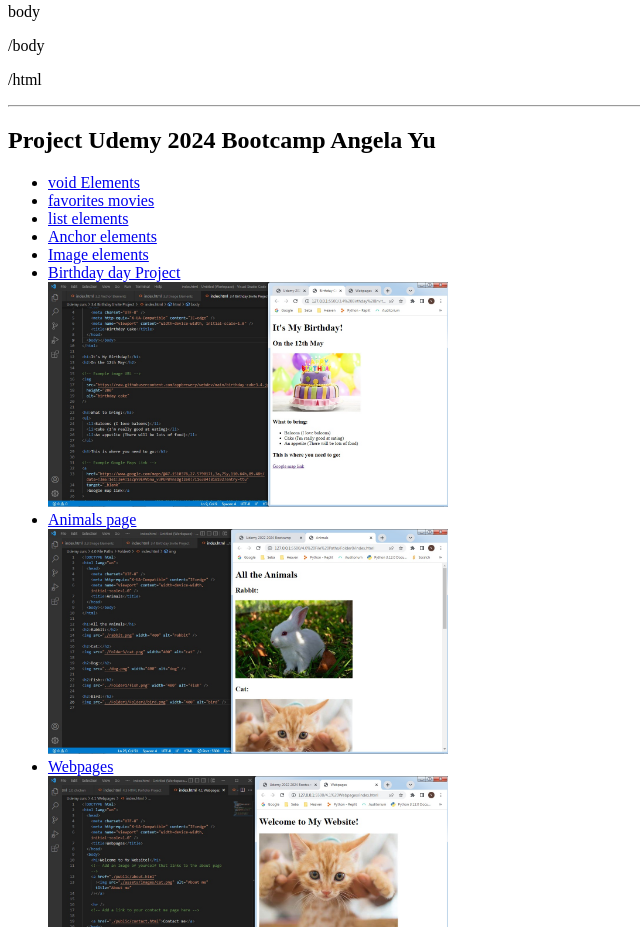
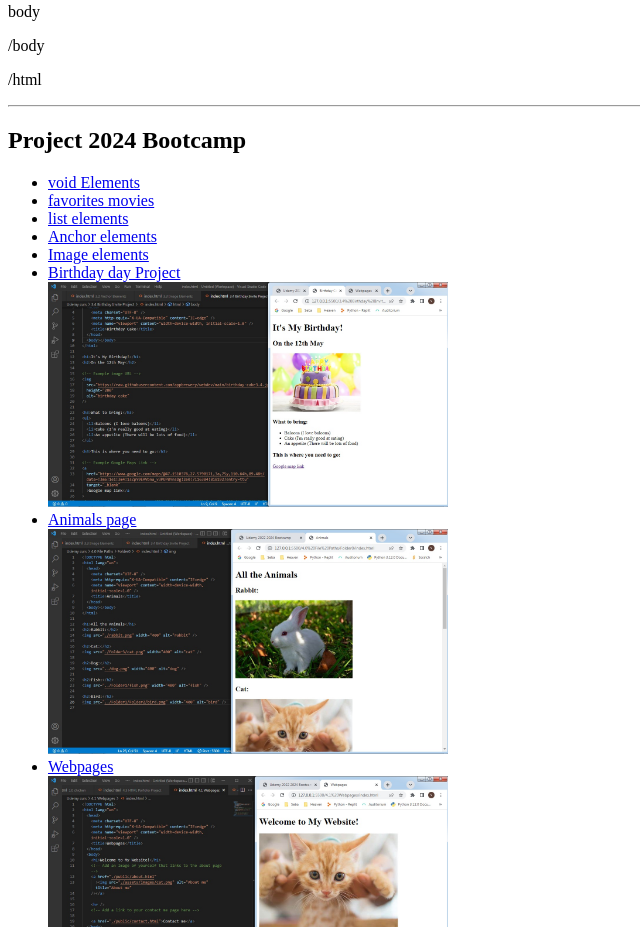
Before and after one commit to ValyDimi/my-1st-html-portofolio, a plain HTML site: page index.html in a window 1280 px wide. Shown: the part 1098-2025 px from the top of the page, without its empty margins (0-640 px from the left). Drawn offline with Linux system fonts and the light colour scheme.

Commit message:
Update index.html

```diff
--- a/index.html
+++ b/index.html
@@ -63,7 +63,7 @@
 </p>
 </div>
 <hr>
-<h2>Project Udemy 2024 Bootcamp Angela Yu</h2>
+<h2>Project 2024 Bootcamp</h2>
 <ul>
     <li><a href="./006 2.3-Void-Elements/2.3 Void Elements/index.html" target="_blank">void Elements</a></li>
 
```
